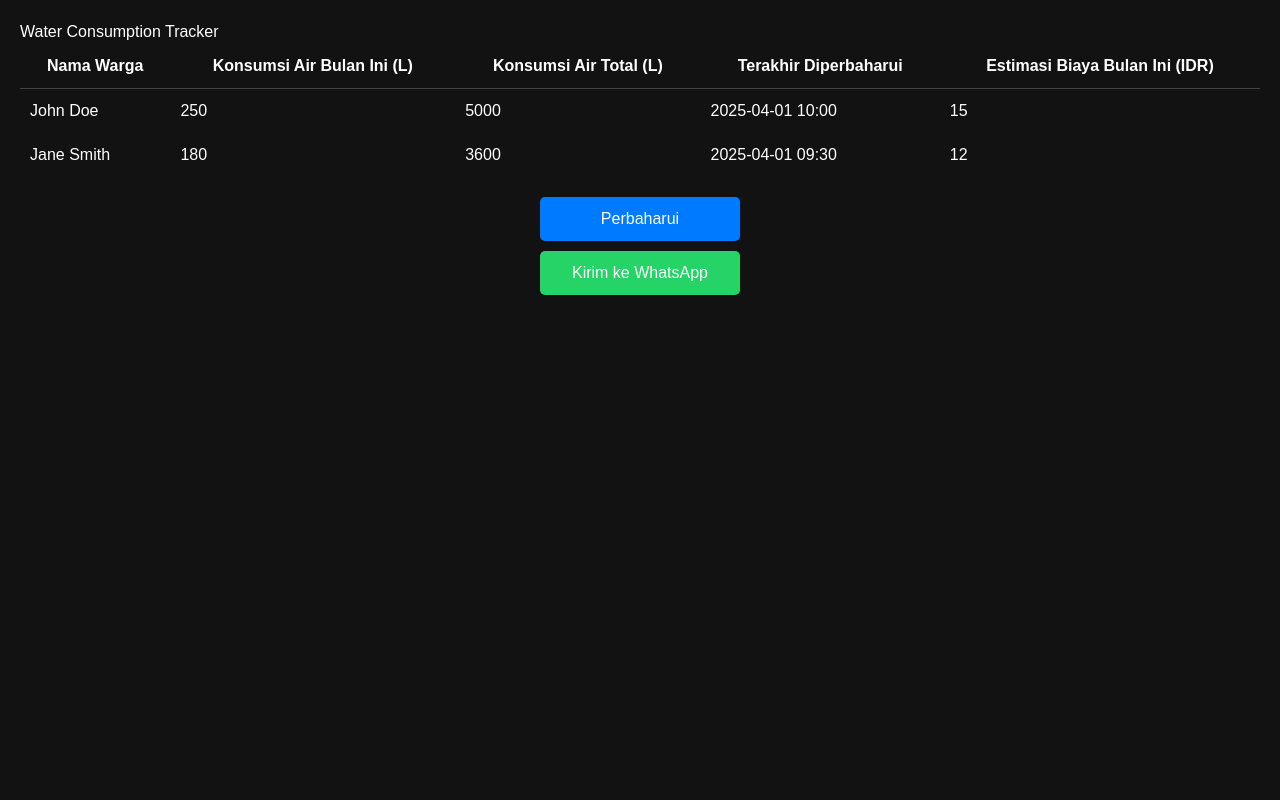
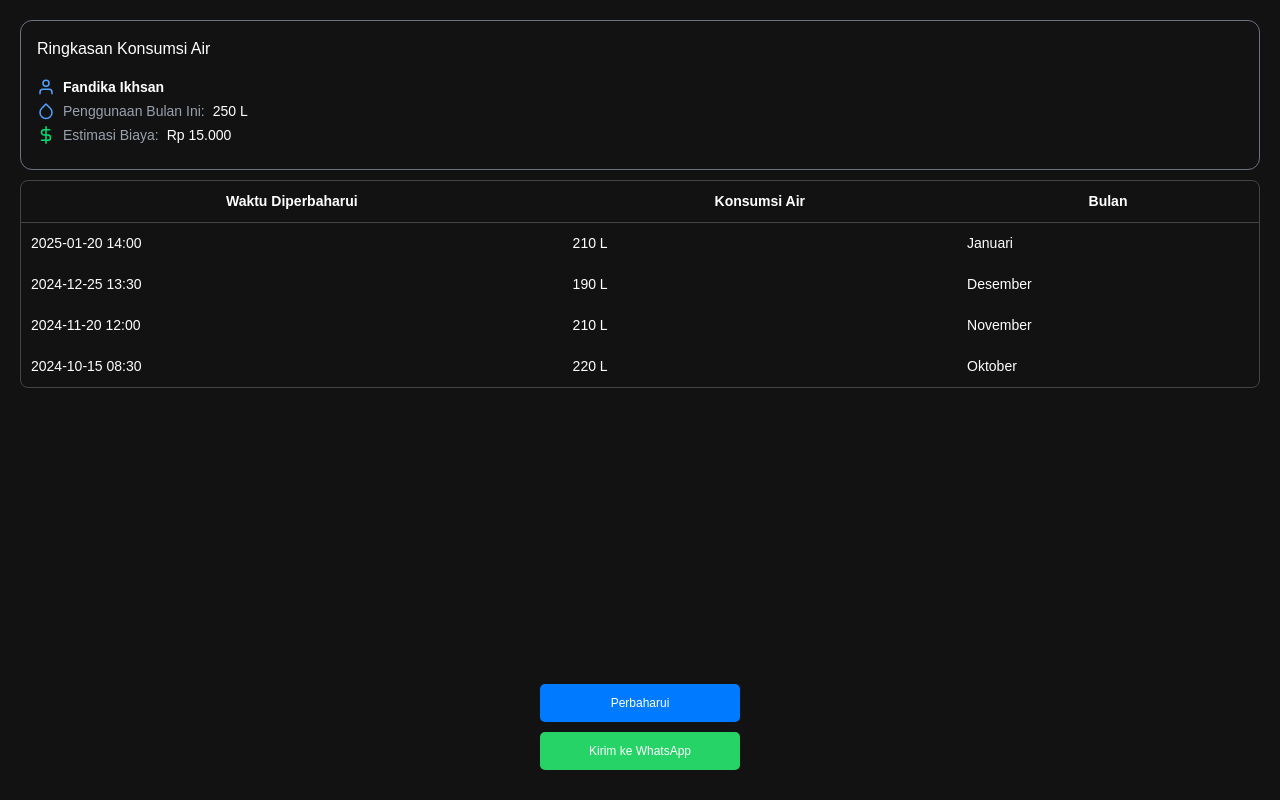
Before and after one commit to fandikaikhsan/rapih, a Next.js app: page /feature/air in a window 1280 px wide. Built offline with nearby package versions, Linux system fonts and the light colour scheme.

Commit message:
feat: create summary page and restyling

```diff
--- a/src/app/feature/air/page.tsx
+++ b/src/app/feature/air/page.tsx
@@ -1,44 +1,53 @@
 "use client"
 import { useState } from "react"
-
-type UserData = {
-  name: string
-  monthlyConsumption: number
-  totalConsumption: number
-  lastUpdated: string
-  estimatedCost: number
-}
+import WaterConsumptionSummary from "@/components/air/SummaryCard"
+import { WaterConsumptionUserData } from "@/types/users"
 
 export default function Home() {
-  // Sample user data (you can later fetch this from an API)
-  const [data, setData] = useState<UserData[]>([
-    {
-      name: "John Doe",
+  // Sample user data for a single user
+  const [user, setUser] = useState<WaterConsumptionUserData>({
+    name: "Fandika Ikhsan",
     monthlyConsumption: 250,
     totalConsumption: 5000,
     lastUpdated: "2025-04-01 10:00",
-      estimatedCost: 15,
+    estimatedCost: 15000,
+    history: [
+      {
+        consumption: 200,
+        date: "2025-03-01 10:00",
       },
       {
-      name: "Jane Smith",
-      monthlyConsumption: 180,
-      totalConsumption: 3600,
-      lastUpdated: "2025-04-01 09:30",
-      estimatedCost: 12,
+        consumption: 180,
+        date: "2025-02-15 09:00",
       },
-  ])
+      {
+        consumption: 210,
+        date: "2025-01-20 14:00",
+      },
+      {
+        consumption: 190,
+        date: "2024-12-25 13:30",
+      },
+      {
+        consumption: 210,
+        date: "2024-11-20 12:00",
+      },
+      {
+        consumption: 220,
+        date: "2024-10-15 08:30",
+      },
+    ],
+  })
 
   // Modal visibility and form states
   const [isModalOpen, setIsModalOpen] = useState(false)
-  const [selectedUser, setSelectedUser] = useState<UserData | null>(null)
   const [consumptionInput, setConsumptionInput] = useState("")
   const [dateInput, setDateInput] = useState(
     new Date().toISOString().slice(0, 16)
   )
 
   // Handle update button click
-  const handleUpdate = (user: UserData) => {
-    setSelectedUser(user)
+  const handleUpdate = () => {
     setConsumptionInput("")
     setDateInput(new Date().toISOString().slice(0, 16)) // default current date and time
     setIsModalOpen(true)
@@ -46,26 +55,48 @@ export default function Home() {
 
   // Handle save data from modal
   const handleSave = () => {
-    if (selectedUser) {
-      const updatedData = data.map((user) =>
-        user.name === selectedUser.name
-          ? {
+    const updatedUser = {
       ...user,
+      history: [
+        ...user.history,
+        {
+          consumption: parseFloat(consumptionInput),
+          date: dateInput,
+        },
+      ],
       monthlyConsumption: parseFloat(consumptionInput),
       lastUpdated: dateInput,
+      totalConsumption: user.totalConsumption + parseFloat(consumptionInput),
     }
-          : user
-      )
-      setData(updatedData)
-    }
+    setUser(updatedUser)
     setIsModalOpen(false)
   }
 
   // WhatsApp link for sending data
-  const handleSendWhatsApp = (user: UserData) => {
+  const handleSendWhatsApp = () => {
     const message = `Hi, I would like to update my water consumption data: %0AName: ${user.name}%0AMonthly Consumption: ${user.monthlyConsumption} L%0ATotal Consumption: ${user.totalConsumption} L%0ALast Updated: ${user.lastUpdated}%0AEarly Estimated Cost: ${user.estimatedCost} IDR`
-    const url = `https://wa.me/1234567890?text=${message}` // Replace with the actual WhatsApp number
+    const url = `https://wa.me/6282126666440?text=${message}` // Replace with the actual WhatsApp number
     window.open(url, "_blank")
+  }
+
+  // Function to convert date to month in Indonesian
+  const getMonthInIndonesian = (date: string) => {
+    const monthsInIndonesian = [
+      "Januari",
+      "Februari",
+      "Maret",
+      "April",
+      "Mei",
+      "Juni",
+      "Juli",
+      "Agustus",
+      "September",
+      "Oktober",
+      "November",
+      "Desember",
+    ]
+    const monthIndex = new Date(date).getMonth()
+    return monthsInIndonesian[monthIndex]
   }
 
   return (
@@ -77,39 +108,49 @@ export default function Home() {
         padding: "20px",
       }}
     >
-      <h1>Water Consumption Tracker</h1>
+      {/* Summary Card */}
+      <WaterConsumptionSummary user={user} />
+
+      {/* History Table with Scroll */}
+      <div
+        style={{
+          maxHeight: "400px", // Adjust max height for the scrollable area
+          overflowY: "auto",
+          marginTop: "10px",
+          border: "1px solid #444",
+          borderRadius: "8px",
+          display: "block",
+          fontSize: "14px",
+        }}
+      >
         <table style={{ width: "100%", borderCollapse: "collapse" }}>
           <thead>
             <tr>
               <th style={{ padding: "10px", borderBottom: "1px solid #444" }}>
-              Nama Warga
+                Waktu Diperbaharui
               </th>
               <th style={{ padding: "10px", borderBottom: "1px solid #444" }}>
-              Konsumsi Air Bulan Ini (L)
+                Konsumsi Air
               </th>
               <th style={{ padding: "10px", borderBottom: "1px solid #444" }}>
-              Konsumsi Air Total (L)
-            </th>
-            <th style={{ padding: "10px", borderBottom: "1px solid #444" }}>
-              Terakhir Diperbaharui
-            </th>
-            <th style={{ padding: "10px", borderBottom: "1px solid #444" }}>
-              Estimasi Biaya Bulan Ini (IDR)
+                Bulan
               </th>
             </tr>
           </thead>
           <tbody>
-          {data.map((user, index) => (
+            {/* Display only the last 4 history entries */}
+            {user.history.slice(-4).map((entry, index) => (
               <tr key={index}>
-              <td style={{ padding: "10px" }}>{user.name}</td>
-              <td style={{ padding: "10px" }}>{user.monthlyConsumption}</td>
-              <td style={{ padding: "10px" }}>{user.totalConsumption}</td>
-              <td style={{ padding: "10px" }}>{user.lastUpdated}</td>
-              <td style={{ padding: "10px" }}>{user.estimatedCost}</td>
+                <td style={{ padding: "10px" }}>{entry.date}</td>
+                <td style={{ padding: "10px" }}>{entry.consumption} L</td>
+                <td style={{ padding: "10px" }}>
+                  {getMonthInIndonesian(entry.date)}
+                </td>
               </tr>
             ))}
           </tbody>
         </table>
+      </div>
 
       {/* Action Buttons - These buttons are always displayed at the bottom */}
       <div
@@ -117,12 +158,19 @@ export default function Home() {
           marginTop: "20px",
           display: "flex",
           justifyContent: "center",
-          flexWrap: "wrap",
         }}
       >
-        <div style={{ marginBottom: "10px", width: "100%", maxWidth: "200px" }}>
+        <div
+          style={{
+            marginBottom: "10px",
+            width: "100%",
+            maxWidth: "200px",
+            position: "absolute",
+            bottom: "20px",
+          }}
+        >
           <button
-            onClick={() => handleUpdate(data[0])} // Use the first user for simplicity or add a selection mechanism
+            onClick={handleUpdate}
             style={{
               padding: "10px 20px",
               backgroundColor: "#007BFF",
@@ -132,12 +180,13 @@ export default function Home() {
               cursor: "pointer",
               width: "100%",
               marginBottom: "10px",
+              fontSize: "12px",
             }}
           >
             Perbaharui
           </button>
           <button
-            onClick={() => handleSendWhatsApp(data[0])} // Use the first user for simplicity
+            onClick={handleSendWhatsApp}
             style={{
               padding: "10px 20px",
               backgroundColor: "#25D366",
@@ -146,6 +195,7 @@ export default function Home() {
               borderRadius: "5px",
               cursor: "pointer",
               width: "100%",
+              fontSize: "12px",
             }}
           >
             Kirim ke WhatsApp
@@ -223,6 +273,7 @@ export default function Home() {
                   borderRadius: "5px",
                   cursor: "pointer",
                   width: "100%",
+                  fontSize: "10px",
                 }}
               >
                 Simpan
@@ -237,7 +288,7 @@ export default function Home() {
                   borderRadius: "5px",
                   cursor: "pointer",
                   width: "100%",
-                  marginTop: "10px",
+                  fontSize: "10px",
                 }}
               >
                 Tutup
--- /dev/null
+++ b/src/components/air/SummaryCard.tsx
@@ -0,0 +1,44 @@
+import { FiUser, FiDroplet, FiDollarSign } from "react-icons/fi"
+import { WaterConsumptionUserData } from "@/types/users"
+
+export default function WaterConsumptionSummary({
+  user,
+}: {
+  user: WaterConsumptionUserData
+}) {
+  return (
+    <div className="p-4 border border-gray-500 rounded-xl text-white">
+      {/* Summary Section */}
+      <div className="mb-2">
+        <h3 className="text-base text-gray-30 mx-auto">
+          Ringkasan Konsumsi Air
+        </h3>
+
+        <div className="mt-4 space-y-1">
+          <div className="flex items-center space-x-2">
+            <FiUser className="text-blue-400 text-lg" />
+            <span className="text-sm font-semibold">{user.name}</span>
+          </div>
+
+          <div className="flex items-center space-x-2">
+            <FiDroplet className="text-blue-400 text-lg" />
+            <span className="text-sm text-gray-400">Penggunaan Bulan Ini:</span>
+            <span className="text-sm font-medium">
+              {user.monthlyConsumption} L
+            </span>
+          </div>
+
+          <div className="flex items-center space-x-2">
+            <FiDollarSign className="text-green-400 text-lg" />
+            <span className="text-sm text-gray-400">Estimasi Biaya:</span>
+            <span className="text-sm font-medium">
+              Rp {user.estimatedCost.toLocaleString("id-ID")}
+            </span>
+          </div>
+        </div>
+      </div>
+
+      {/* (History Table Below, not modified in this update) */}
+    </div>
+  )
+}
```
Lines whose indentation alone changed are shown as unchanged.
